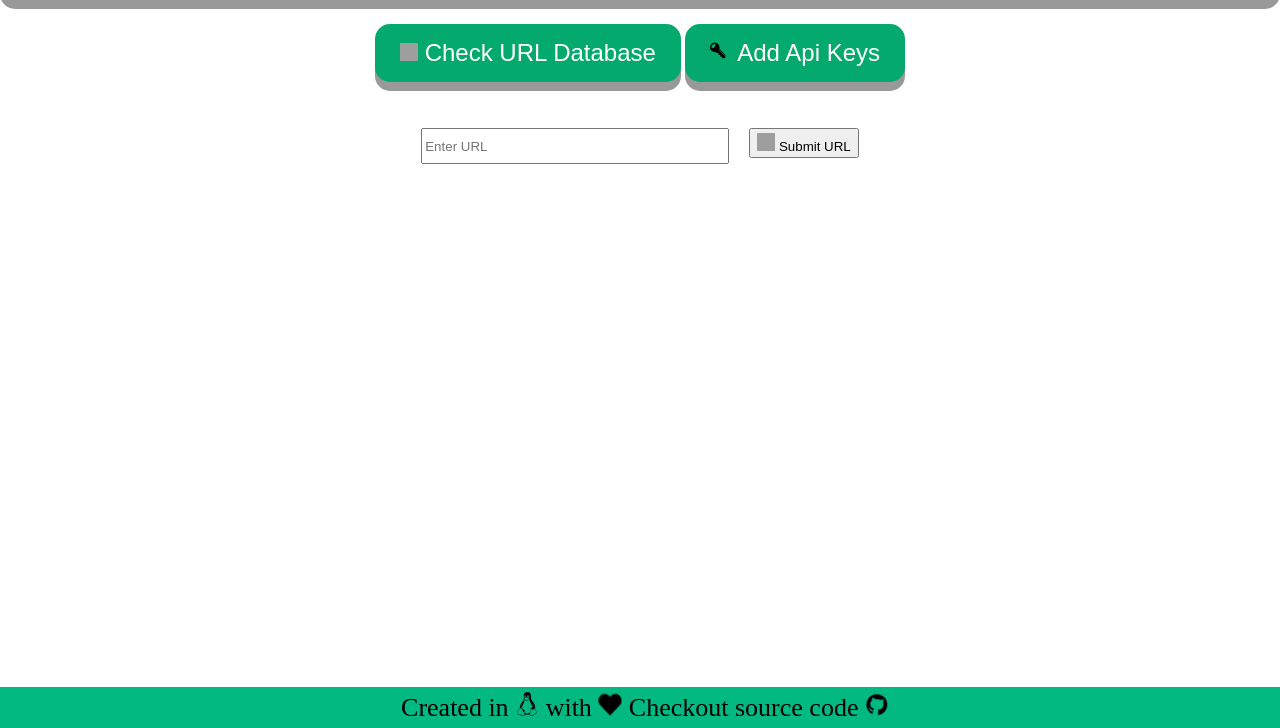
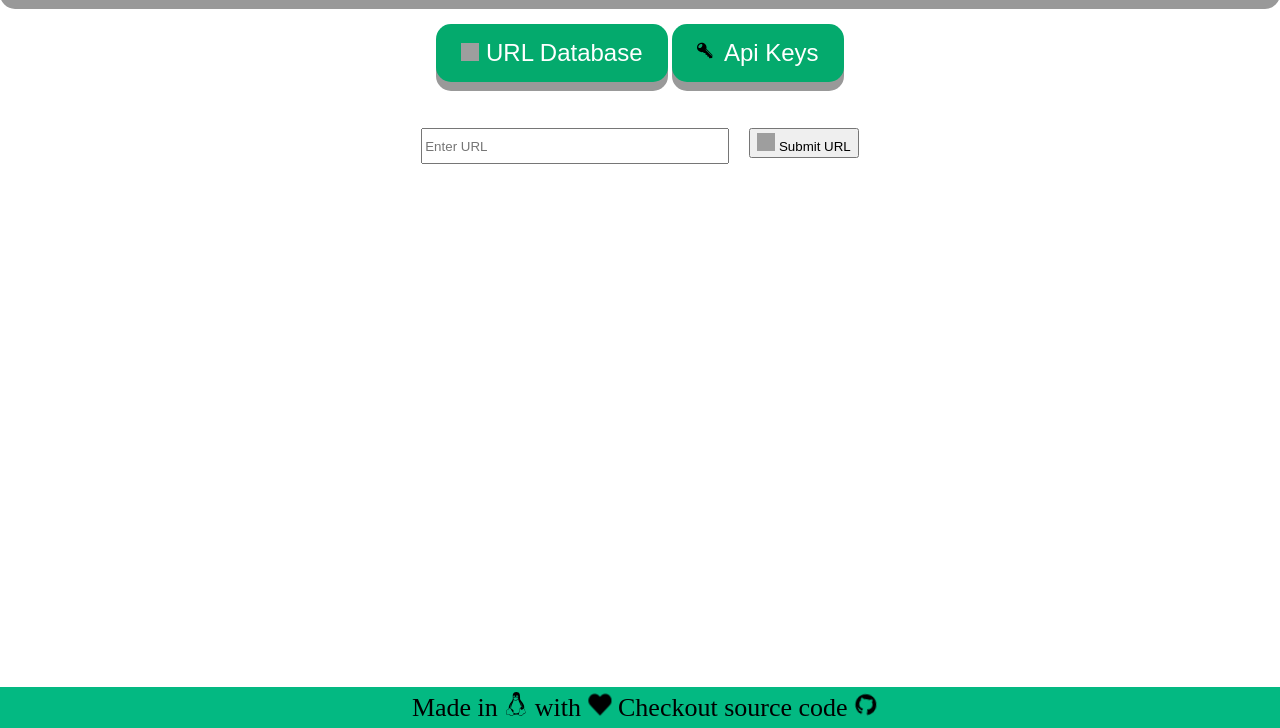
Before and after one commit to zootedb0t/url_shortner, a Flask app: page / in a window 1280 px wide. Shown: the part 72-800 px from the top of the page. Run offline with Flask 3, Linux system fonts and the light colour scheme; grey boxes are pictures that could not be loaded.

Commit message:
update template footer

```diff
--- a/shortner/templates/500.html
+++ b/shortner/templates/500.html
@@ -18,7 +18,7 @@
 
     <footer class="info">
       <span>
-        Created in
+        Made in
         <img
           src="/static/images/linux_icon.svg"
           alt="terminal"
--- a/shortner/templates/addkey.html
+++ b/shortner/templates/addkey.html
@@ -47,7 +47,7 @@
     </div>
     <footer class="info">
       <span>
-        Created in
+        Made in
         <img
           src="/static/images/linux_icon.svg"
           alt="terminal"
--- a/shortner/templates/copy.html
+++ b/shortner/templates/copy.html
@@ -33,7 +33,7 @@
     <button onclick="urlCopy('#bitly')">Copy url</button>
     <footer class="info">
       <span>
-        Created in
+        Made in
         <img
           src="/static/images/linux_icon.svg"
           alt="terminal"
--- a/shortner/templates/database.html
+++ b/shortner/templates/database.html
@@ -47,7 +47,7 @@
     </table>
     <footer class="info">
       <span>
-        Created in
+        Made in
         <img
           src="/static/images/linux_icon.svg"
           alt="terminal"
--- a/shortner/templates/duplicate.html
+++ b/shortner/templates/duplicate.html
@@ -27,7 +27,7 @@
     {% endblock %}
     <footer class="info">
       <span>
-        Created in
+        Made in
         <img
           src="/static/images/linux_icon.svg"
           alt="terminal"
--- a/shortner/templates/index.html
+++ b/shortner/templates/index.html
@@ -24,7 +24,7 @@
             height="18"
             width="18"
           />
-          Check URL Database
+          URL Database
         </button></a
       >
       <a href="/addkey">
@@ -35,7 +35,7 @@
             height="22"
             width="22"
           />
-          Add Api Keys
+          Api Keys
         </button>
       </a>
     </p>
@@ -59,7 +59,7 @@
     </form>
     <footer class="info">
       <span>
-        Created in
+        Made in
         <img
           src="/static/images/linux_icon.svg"
           alt="terminal"
--- a/shortner/templates/qrcode.html
+++ b/shortner/templates/qrcode.html
@@ -25,7 +25,7 @@
 
     <footer class="info">
       <span>
-        Created in
+        Made in
         <img
           src="/static/images/linux_icon.svg"
           alt="terminal"
--- a/shortner/templates/slink.html
+++ b/shortner/templates/slink.html
@@ -19,7 +19,7 @@
     <button><a href="/" type="button">Goto Home</a></button>
     <footer class="info">
       <span>
-        Created in
+        Made in
         <img
           src="/static/images/linux_icon.svg"
           alt="terminal"
```
